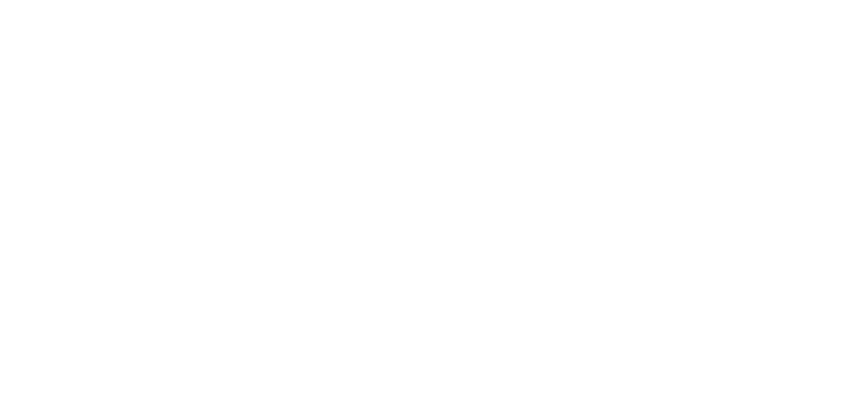
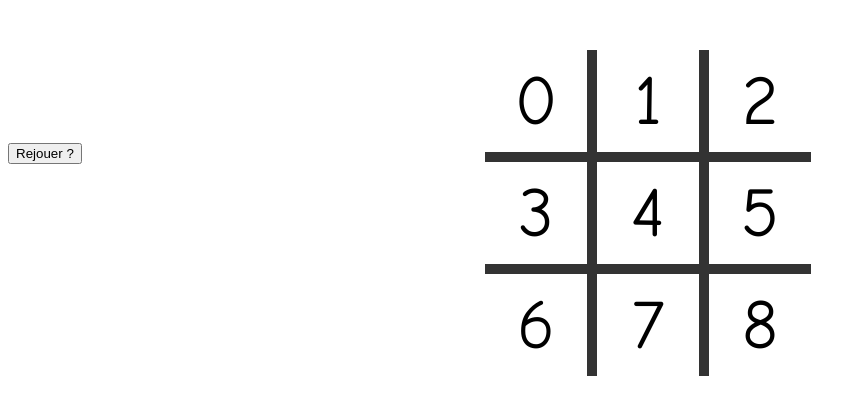
Before and after one commit to LudwigJedde/TicTacToe, a plain HTML site: page index.html in a window 1280 px wide. Shown: the whole page, without its empty margins (0-866 px from the left). Drawn offline with Linux system fonts and the light colour scheme.

Commit message:
mise en place button + forme de la grille

```diff
--- a/index.html
+++ b/index.html
@@ -11,21 +11,27 @@
     <!-- On crée la grille : il y a 9 cases dans le Tic tac toe -->
     <table>
         <tr>
-            <td class="case" id="0"></td>
-            <td class="case" id="1"></td>
-            <td class="case" id="2"></td>
+            <td class="case" id="0">0</td>
+            <td class="case" id="1">1</td>
+            <td class="case" id="2">2</td>
         </tr>
         <tr>
-            <td class="case" id="3"></td>
-            <td class="case" id="4"></td>
-            <td class="case" id="5"></td>
+            <td class="case" id="3">3</td>
+            <td class="case" id="4">4</td>
+            <td class="case" id="5">5</td>
         </tr>
         <tr>
-            <td class="case" id="6"></td>
-            <td class="case" id="7"></td>
-            <td class="case" id="8"></td>
+            <td class="case" id="6">6</td>
+            <td class="case" id="7">7</td>
+            <td class="case" id="8">8</td>
         </tr>
     </table>
+    <!-- On reset à la fin du jeu -->
+    <div class="reset">
+        <div class="message"></div>
+    </div>
+    <!-- bouton qui s'affiche à la fin du jeu -->
+    <button onClick="start">Rejouer ?</button>
     <canvas>
         tic tac toe
     </canvas>
--- a/style.css
+++ b/style.css
@@ -0,0 +1,34 @@
+td {
+    border: 10px solid #333;
+    height: 100px;
+    width: 100px;
+    text-align: center;
+    vertical-align: middle;
+    font-family: "Comic Sans MS", cursive, sans-serif;
+    font-size: 70px;
+    cursor: pointer;
+}
+
+table {
+    border-collapse: collapse;
+    position: absolute;
+    left: 50%;
+    margin-left: -155px;
+    top: 50px;
+}
+
+table tr:first-child td {
+    border-top: 0;
+}
+
+table tr:last-child td {
+    border-bottom: 0;
+}
+
+table tr td:first-child {
+    border-left: 0;
+}
+
+table tr td:last-child {
+    border-right: 0;
+}
```
